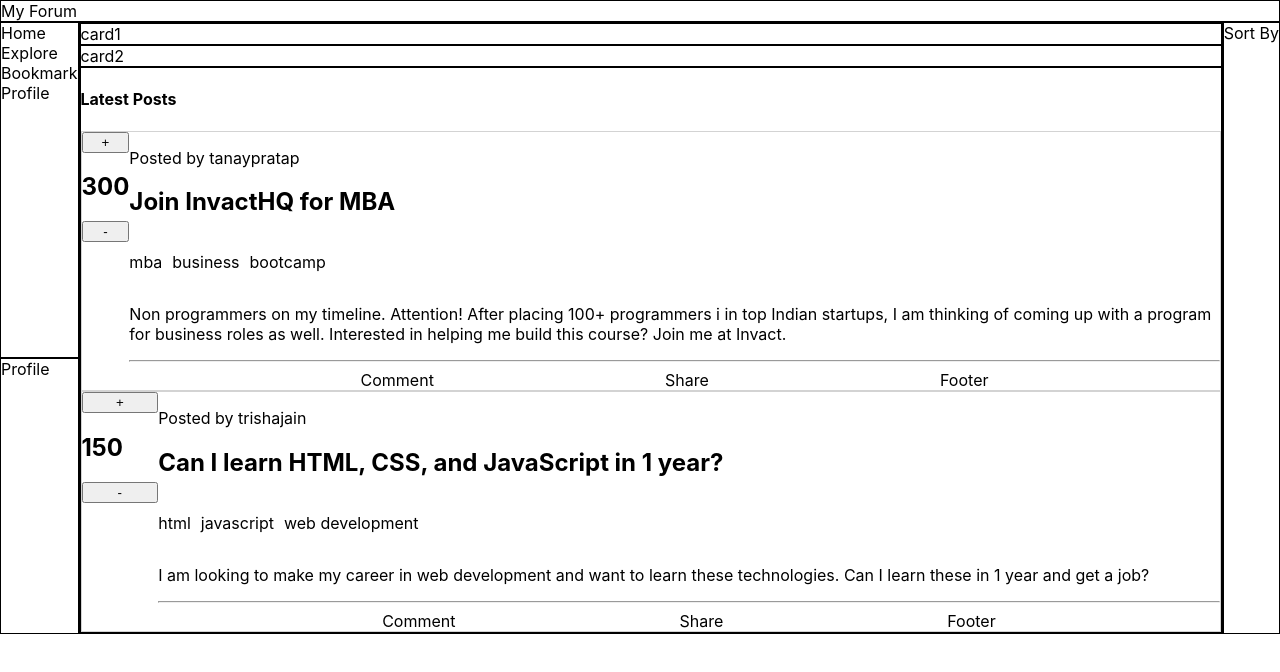
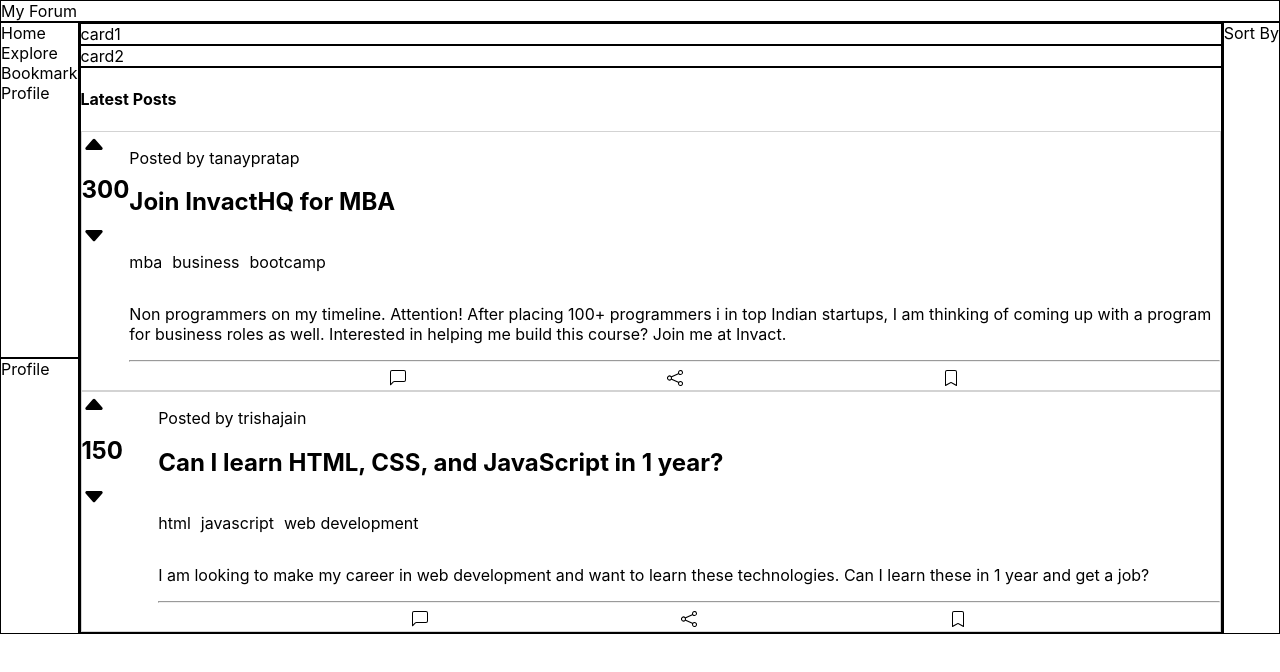
Before and after one commit to akshaykamath45/Machine-Coding-Round-4, a React (Create React App) app: page / in a window 1280 px wide. Shown: the top 672 px of the page. Built offline with nearby package versions, Linux system fonts and the light colour scheme.

Commit message:
style : adding bootstrap icons

```diff
--- a/src/pages/Home.jsx
+++ b/src/pages/Home.jsx
@@ -11,9 +11,27 @@ export const Home = () => {
         return (
           <div className="landing-card">
             <div className="counter">
-              <button>+</button>
+              <svg
+                xmlns="http://www.w3.org/2000/svg"
+                width="24"
+                height="24"
+                fill="currentColor"
+                class="bi bi-caret-up-fill"
+                viewBox="0 0 16 16"
+              >
+                <path d="m7.247 4.86-4.796 5.481c-.566.647-.106 1.659.753 1.659h9.592a1 1 0 0 0 .753-1.659l-4.796-5.48a1 1 0 0 0-1.506 0z" />
+              </svg>
               <h2>{post.upvotes - post.downvotes}</h2>
-              <button>-</button>
+              <svg
+                xmlns="http://www.w3.org/2000/svg"
+                width="24"
+                height="24"
+                fill="currentColor"
+                class="bi bi-caret-down-fill"
+                viewBox="0 0 16 16"
+              >
+                <path d="M7.247 11.14 2.451 5.658C1.885 5.013 2.345 4 3.204 4h9.592a1 1 0 0 1 .753 1.659l-4.796 5.48a1 1 0 0 1-1.506 0z" />
+              </svg>
             </div>
             <div className="card-content">
               <p>Posted by {post.username}</p>
@@ -26,9 +44,42 @@ export const Home = () => {
               <p>{post.postDescription}</p>
               <hr />
               <div className="card-footer">
-                <div>Comment</div>
-                <div>Share</div>
-                <div>Footer</div>
+                <div>
+                  <svg
+                    xmlns="http://www.w3.org/2000/svg"
+                    width="16"
+                    height="16"
+                    fill="currentColor"
+                    class="bi bi-chat-left"
+                    viewBox="0 0 16 16"
+                  >
+                    <path d="M14 1a1 1 0 0 1 1 1v8a1 1 0 0 1-1 1H4.414A2 2 0 0 0 3 11.586l-2 2V2a1 1 0 0 1 1-1h12zM2 0a2 2 0 0 0-2 2v12.793a.5.5 0 0 0 .854.353l2.853-2.853A1 1 0 0 1 4.414 12H14a2 2 0 0 0 2-2V2a2 2 0 0 0-2-2H2z" />
+                  </svg>
+                </div>
+                <div>
+                  <svg
+                    xmlns="http://www.w3.org/2000/svg"
+                    width="16"
+                    height="16"
+                    fill="currentColor"
+                    class="bi bi-share"
+                    viewBox="0 0 16 16"
+                  >
+                    <path d="M13.5 1a1.5 1.5 0 1 0 0 3 1.5 1.5 0 0 0 0-3zM11 2.5a2.5 2.5 0 1 1 .603 1.628l-6.718 3.12a2.499 2.499 0 0 1 0 1.504l6.718 3.12a2.5 2.5 0 1 1-.488.876l-6.718-3.12a2.5 2.5 0 1 1 0-3.256l6.718-3.12A2.5 2.5 0 0 1 11 2.5zm-8.5 4a1.5 1.5 0 1 0 0 3 1.5 1.5 0 0 0 0-3zm11 5.5a1.5 1.5 0 1 0 0 3 1.5 1.5 0 0 0 0-3z" />
+                  </svg>
+                </div>
+                <div>
+                  <svg
+                    xmlns="http://www.w3.org/2000/svg"
+                    width="16"
+                    height="16"
+                    fill="currentColor"
+                    class="bi bi-bookmark"
+                    viewBox="0 0 16 16"
+                  >
+                    <path d="M2 2a2 2 0 0 1 2-2h8a2 2 0 0 1 2 2v13.5a.5.5 0 0 1-.777.416L8 13.101l-5.223 2.815A.5.5 0 0 1 2 15.5V2zm2-1a1 1 0 0 0-1 1v12.566l4.723-2.482a.5.5 0 0 1 .554 0L13 14.566V2a1 1 0 0 0-1-1H4z" />
+                  </svg>
+                </div>
               </div>
             </div>
           </div>
```
